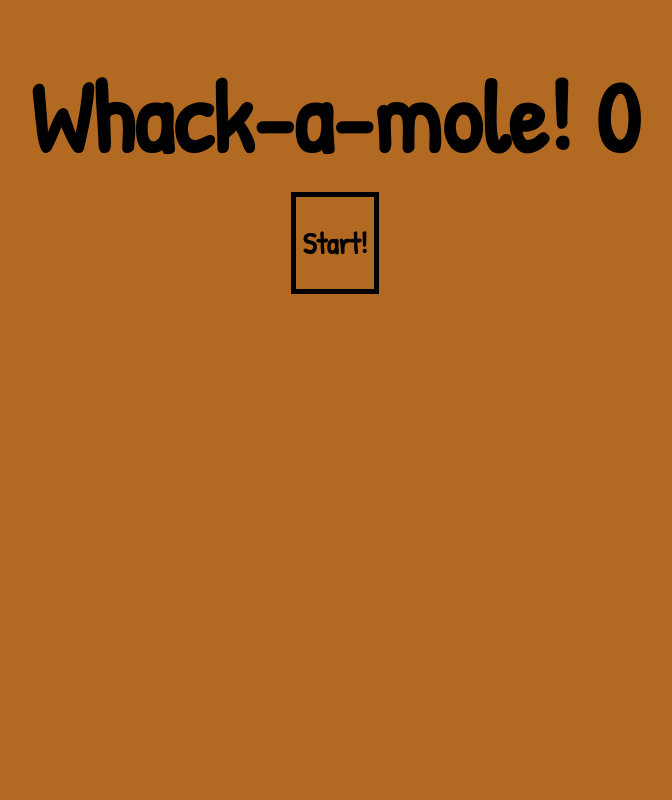
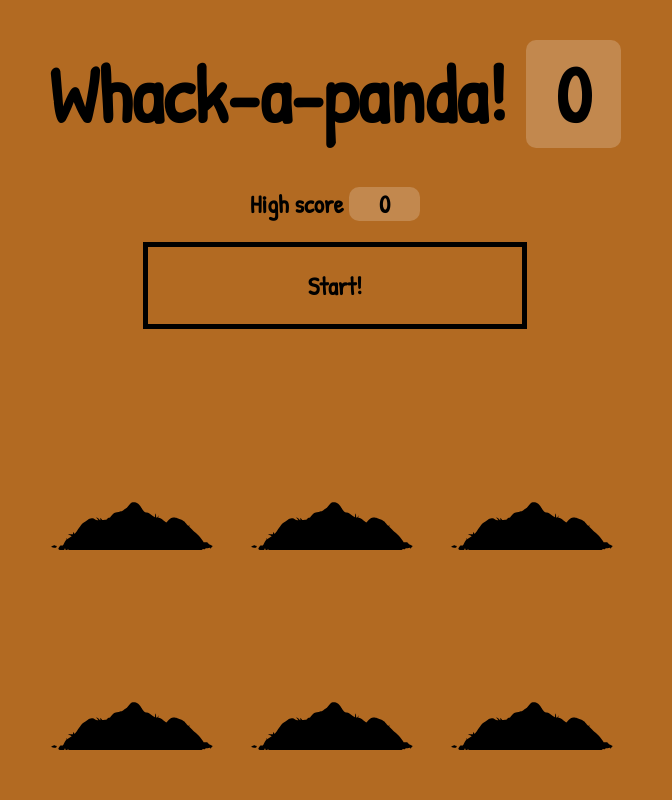
Before and after one commit to jpaul24/whack-a-mole, a plain HTML site: page index.html in a window 1280 px wide. Shown: the whole page, without its empty margins (305-977 px from the left). Drawn offline with Linux system fonts and the light colour scheme.

Commit message:
add query selctors

```diff
--- a/index.html
+++ b/index.html
@@ -3,32 +3,33 @@
   <head>
     <meta charset="UTF-8">
     <meta name="viewport" content="width=device-width, initial-scale=1">
-    <title>Whack-A-Mole</title>
+    <title>Whack-A-Panda</title>
     <link href="https://fonts.googleapis.com/css?family=Patrick+Hand&display=swap" rel="stylesheet">
     <link rel="stylesheet" href="style.css">
   </head>
   <body>
-    <h1>Whack-a-mole! <span class="score">0</span></h1>
+    <h1>Whack-a-panda! <span class="score">0</span></h1>
+    <h2>High score <span class="score">0</span></h2>
     <h2><button onClick="startGame()"><h2>Start!</h2></button></h2>
 
     <div class="game">
       <div class="hole hole1">
-        <div class="mole"></div>
+        <div class="panda"></div>
       </div>
       <div class="hole hole2">
-        <div class="mole"></div>
+        <div class="panda"></div>
       </div>
       <div class="hole hole3">
-        <div class="mole"></div>
+        <div class="panda"></div>
       </div>
       <div class="hole hole4">
-        <div class="mole"></div>
+        <div class="panda"></div>
       </div>
       <div class="hole hole5">
-        <div class="mole"></div>
+        <div class="panda"></div>
       </div>
       <div class="hole hole6">
-        <div class="mole"></div>
+        <div class="panda"></div>
       </div>
     </div>
     <script src="script.js"></script>
--- a/script.js
+++ b/script.js
@@ -0,0 +1,10 @@
+const holes = document.querySelectorAll('.hole');
+const scoreBoard = document.querySelector('.score');
+const moles = document.querySelectorAll('.mole');
+let lastHole;
+let timeUp = false;
+let score = 0;
+
+function randomTime(min, max) {
+
+}
--- a/style.css
+++ b/style.css
@@ -16,20 +16,20 @@ body {
 
 h1 {
   text-align: center;
-  font-size: 10rem;
+  font-size: 8rem;
   line-height: 1;
-  margin-bottom: 0;
+  margin-bottom: 1;
 }
 h2 {
   text-align: center;
-  font-size: 3rem;
+  font-size: 2.5rem;
   font-family: 'Patrick Hand', cursive;
 }
 
 button {
   background: transparent;
   border: solid 5px black;
-
+  width: 30%;
 }
 
 button:hover {
@@ -37,3 +37,50 @@ button:hover {
   background: black;
   color: white;
 }
+
+.score {
+  background: rgba(255,255,255,0.2);
+  padding: 0 3rem;
+  line-height: 1;
+  border-radius: 1rem;
+}
+
+.game {
+  width: 600px;
+  height: 400px;
+  display: flex;
+  flex-wrap: wrap;
+  margin: 0 auto;
+}
+
+.hole {
+  flex: 1 0 33.33%;
+  overflow: hidden;
+  position: relative;
+}
+
+.hole:after {
+  display: block;
+  background: url(dirt.svg) bottom center no-repeat;
+  background-size: contain;
+  content: '';
+  width: 100%;
+  height:90px;
+  position: absolute;
+  z-index: 2;
+  bottom: -30px;
+}
+
+.panda {
+  background: url('panda.svg') bottom center no-repeat;
+  background-size: 60%;
+  position: absolute;
+  top: 100%;
+  width: 100%;
+  height: 100%;
+  transition:all 0.4s;
+}
+
+.hole.up .panda {
+  top: 0;
+}
```
Also changed, not shown: dirt.svg (added), panda.svg (added).
